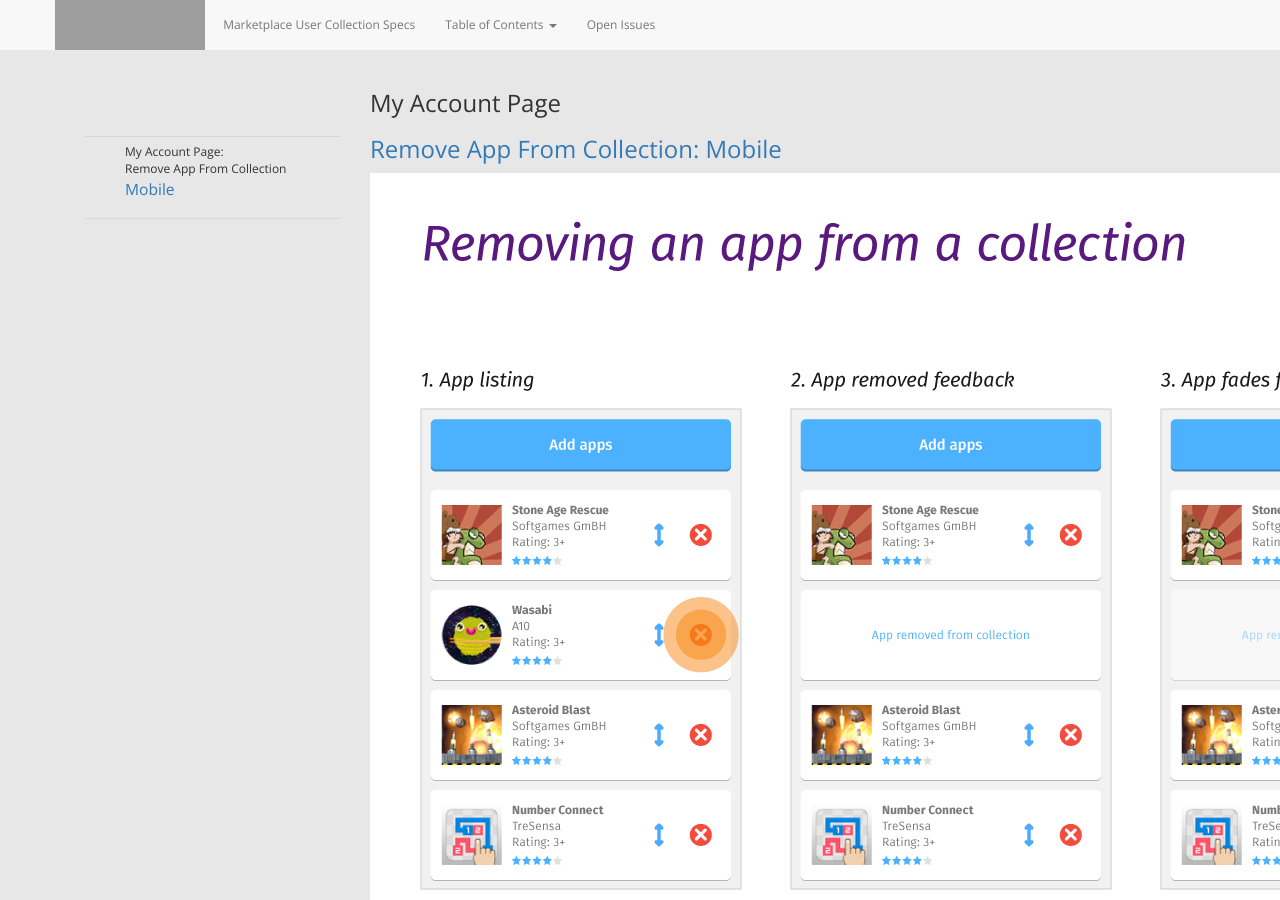
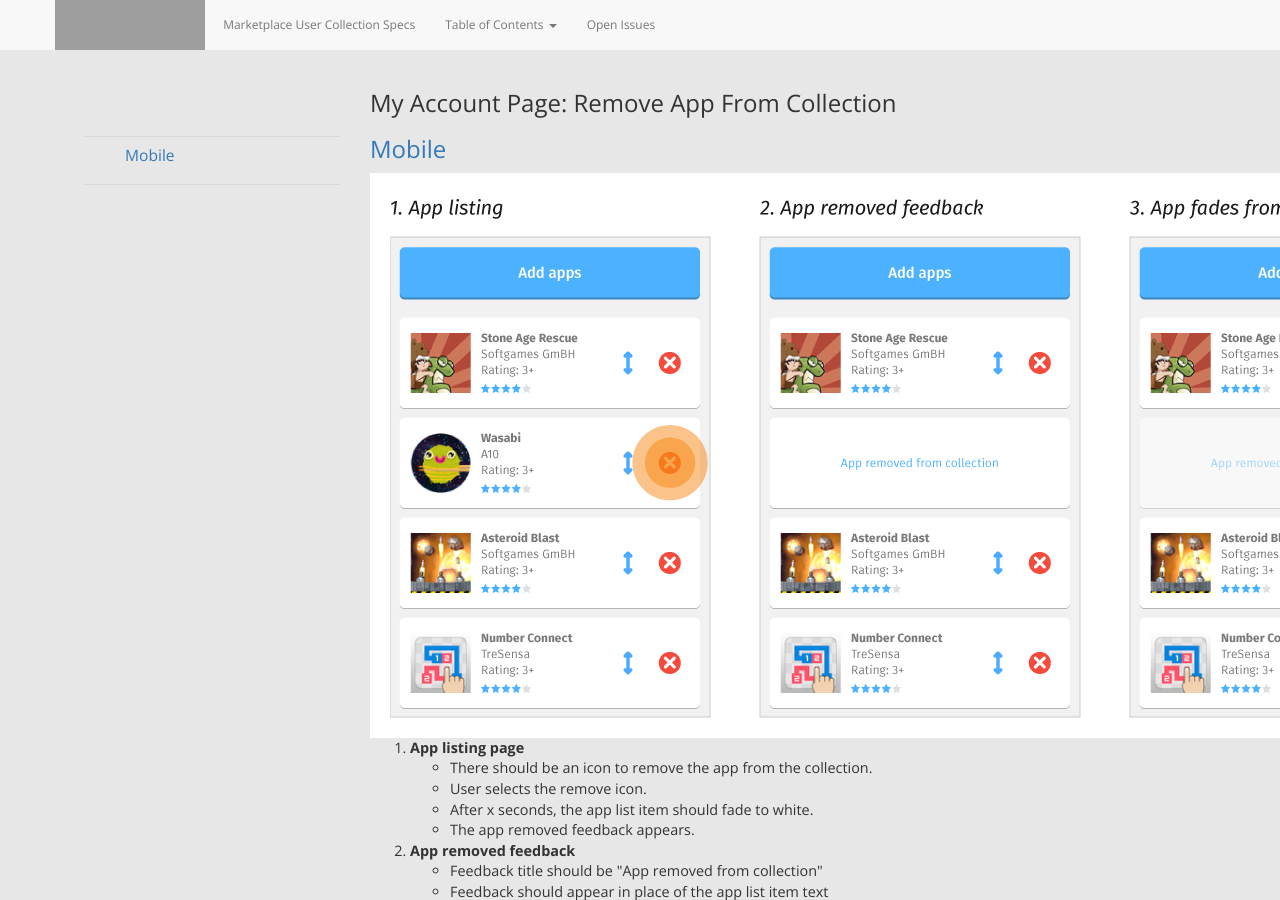
Before and after one commit to mhanratty/marketplaceux-usercollections, a Jekyll site: the page built from projectSpecsRemoveAppFromCollection.html, in a window 1280 px wide and 900 px high. Built offline with Jekyll 4.4.1, drawn with Linux system fonts in a browser that asks for light colours; nearby versions of some CDN libraries; some of the changed text lies outside the part shown; grey boxes are pictures that could not be loaded.

Commit message:
Restructure Delete Collection and Remove App Specs

```diff
--- a/projectSpecsRemoveAppFromCollection.html
+++ b/projectSpecsRemoveAppFromCollection.html
@@ -9,28 +9,38 @@ multisequence: twelve
 	<div class="col-sm-3 col-md-3 col-lg-3">
 
 		<ul class="secondaryMenu" data-spy="affix" data-offset-top="70" data-offset-bottom="200">
-			<li>My Account Page:</li>
-			<li>Remove App From Collection</li>
-			<li> </li>
 			<li><a href="#removeappmobile">Mobile</a></li>
 		</ul>
 	</div>
 	<div class="col-sm-9 col-md-9 col-lg-8">
 
-		<h2>My Account Page</h2>
+		<h2>My Account Page: Remove App From Collection</h2>
 
-    <h3><a name="removeappmobile">Remove App From Collection: Mobile</a></h3>
+    <h3><a name="removeappmobile">Mobile</a></h3>
 
-    <img src="http://mhanratty.github.io/marketplaceux-usercollections/img/usercollections_removeapp.png" alt="he can see so much more"/>
+    <img src="http://mhanratty.github.io/marketplaceux-usercollections/img/usercollections_removeapp.png" alt="Remove app from collection: mobile"/>
 
-    <h4>Acceptance criteria for removing an app from a collection</h4>
-
-    <ul class="longText">
-      <li>There should be an icon to remove the app from the collection.</li>
-      <li>After x seconds the app listing should fade to white. A message "App removed from collection" should appear and remain for x seconds.</li>
-      <li>After x seconds the apps below should animate up into the space the app that was removed once occupied.</li>
-    </ul>
-
+    <ol class="longText">
+      <li><strong>App listing page</strong><br/>
+        <ul>
+          <li>There should be an icon to remove the app from the collection.</li>
+          <li>User selects the remove icon.</li>
+          <li>After x seconds, the app list item should fade to white.</li>
+          <li>The app removed feedback appears.</li>
+        </ul>
+      <li><strong>App removed feedback</strong><br/>
+        <ul>
+          <li>Feedback title should be "App removed from collection"</li>
+          <li>Feedback should appear in place of the app list item text</li>
+          <li>Feedback should remain for x seconds.</li>
+          <li>Feedback fades from view along with app container.</li>
+        </ul>
+      <li><strong>App container fades from view</strong>
+      For x seconds</li>
+      </li>
+      <li><strong>App disappears</strong><br/>
+      <li>After x seconds, the apps below should animate up into the space that’s just freed up.</li>
+    </ol>
 
 	</div>
 	<!-- Pagination. If you have more than one page, set the multipage variable in the Frontmatter to true. Editing the pagination code happens in /_includes/homePagination.html.
```
Also changed, not shown: projectSpecsDeleteCollection.html (+18 -13 lines), img/usercollections_deletecollection.png, img/usercollections_removeapp.png.
